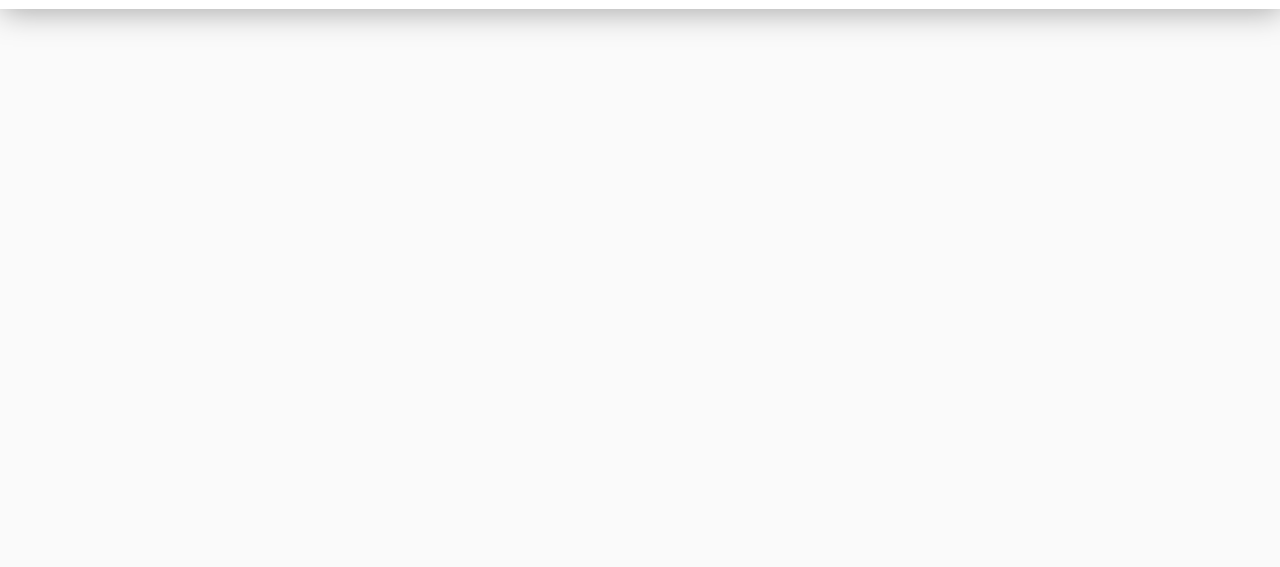
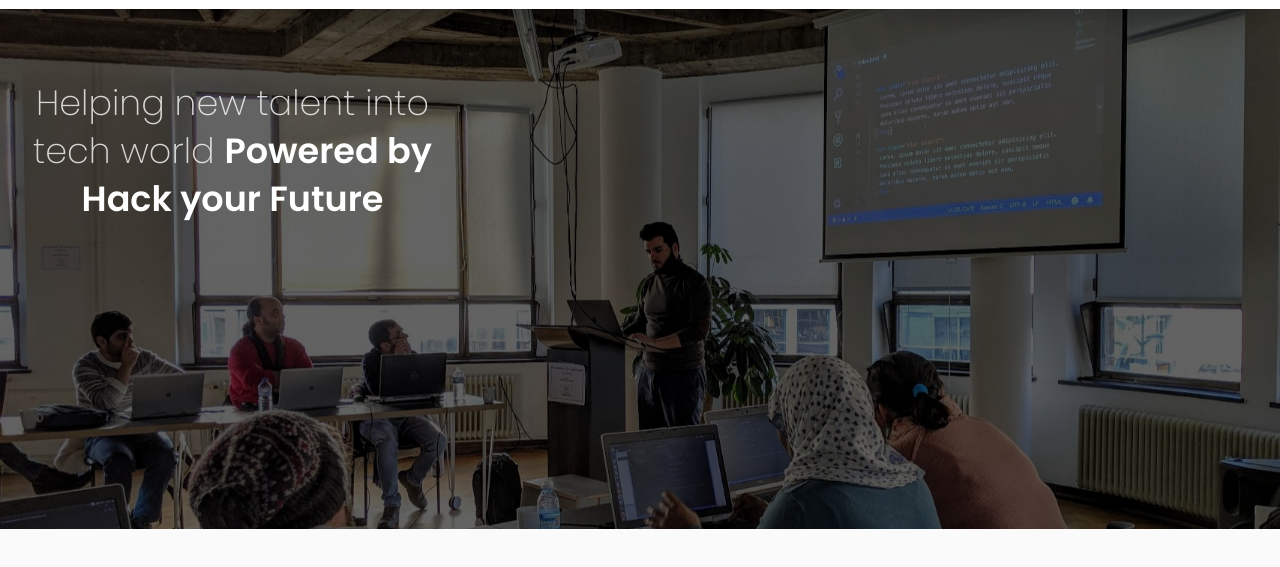
Before and after one commit to BF-FrontEnd-class/agile-development-group1-hyf-rebuild, a plain HTML site: page index.html in a window 1280 px wide. Shown: the part 91-658 px from the top of the page. Drawn offline with nearby package versions, Linux system fonts and the light colour scheme.

Commit message:
add title and bg home add links to pages

```diff
--- a/index.html
+++ b/index.html
@@ -21,20 +21,22 @@
     <!-- Navigation -->
     <nav class="nav-main">
       <div class="logo">
-        <img src="./public/logo.svg" alt="logo" />
+        <a class="logo" href="/index.html"
+          ><img src="./public/logo.svg" alt="logo"
+        /></a>
       </div>
       <ul class="nav">
         <li class="nav-item">
-          <a class="nav-link" href="#program">The program</a>
+          <a class="nav-link" href="/pages/program.html">The program</a>
         </li>
         <li class="nav-item">
-          <a class="nav-link" href="#volunteer">Volunteer</a>
+          <a class="nav-link" href="/pages/volunteer.html">Volunteer</a>
         </li>
         <li class="nav-item">
-          <a class="nav-link" href="#digitalents">Digitalents</a>
+          <a class="nav-link" href="/pages/digitalents.html">Digitalents</a>
         </li>
         <li class="nav-item">
-          <a class="nav-link" href="#about">About</a>
+          <a class="nav-link" href="/pages/about.html">About</a>
         </li>
         <li class="nav-item">
           <a class="nav-link" href="#faq">FAQ</a>
@@ -45,5 +47,14 @@
       </ul>
       <button class="nav-button" type="submit">Apply now</button>
     </nav>
+
+    <!-- Header -->
+    <header>
+      <div class="background"></div>
+      <h1>
+        Helping new talent into tech world
+        <span>Powered by Hack your Future</span>
+      </h1>
+    </header>
   </body>
 </html>
--- a/styles/home.css
+++ b/styles/home.css
@@ -197,6 +197,55 @@
   cursor: pointer;
 }
 
+/* Background */
+.background {
+  display: flex;
+  justify-content: center;
+  align-items: center;
+  flex-direction: column;
+  color: white;
+  width: 100%;
+  height: 65vh;
+  background: url("../public/hack.jpg") center/cover fixed;
+}
+
+.background::after {
+  content: "";
+  position: absolute;
+  display: block;
+  width: 100%;
+  height: 65vh;
+  background-color: rgba(0, 0, 0, 0.606);
+}
+
+/* Header */
+header {
+  position: relative;
+  width: 100%;
+  margin-top: 10rem;
+  display: flex;
+  flex-direction: column;
+  align-items: center;
+  text-align: center;
+}
+
+header h1 {
+  position: absolute;
+  top: 5rem;
+  left: 0;
+  margin-top: 2rem;
+  max-width: 375px;
+  font-size: clamp(2.3rem, 1.5174rem + 2.087vw, 3.5rem);
+  font-weight: 300;
+  line-height: 3.5rem;
+  color: rgba(255, 255, 255, 0.79);
+}
+
+header h1 span {
+  color: white;
+  font-weight: 700;
+}
+
 @media all and (min-width: 850px) {
   body {
     max-height: 100vh;
@@ -213,4 +262,9 @@
   .nav-button {
     width: 15rem;
   }
+
+  header h1 {
+    max-width: 465px;
+    line-height: 4.8rem;
+  }
 }
```
Also changed, not shown: public/hack.jpg (added).
